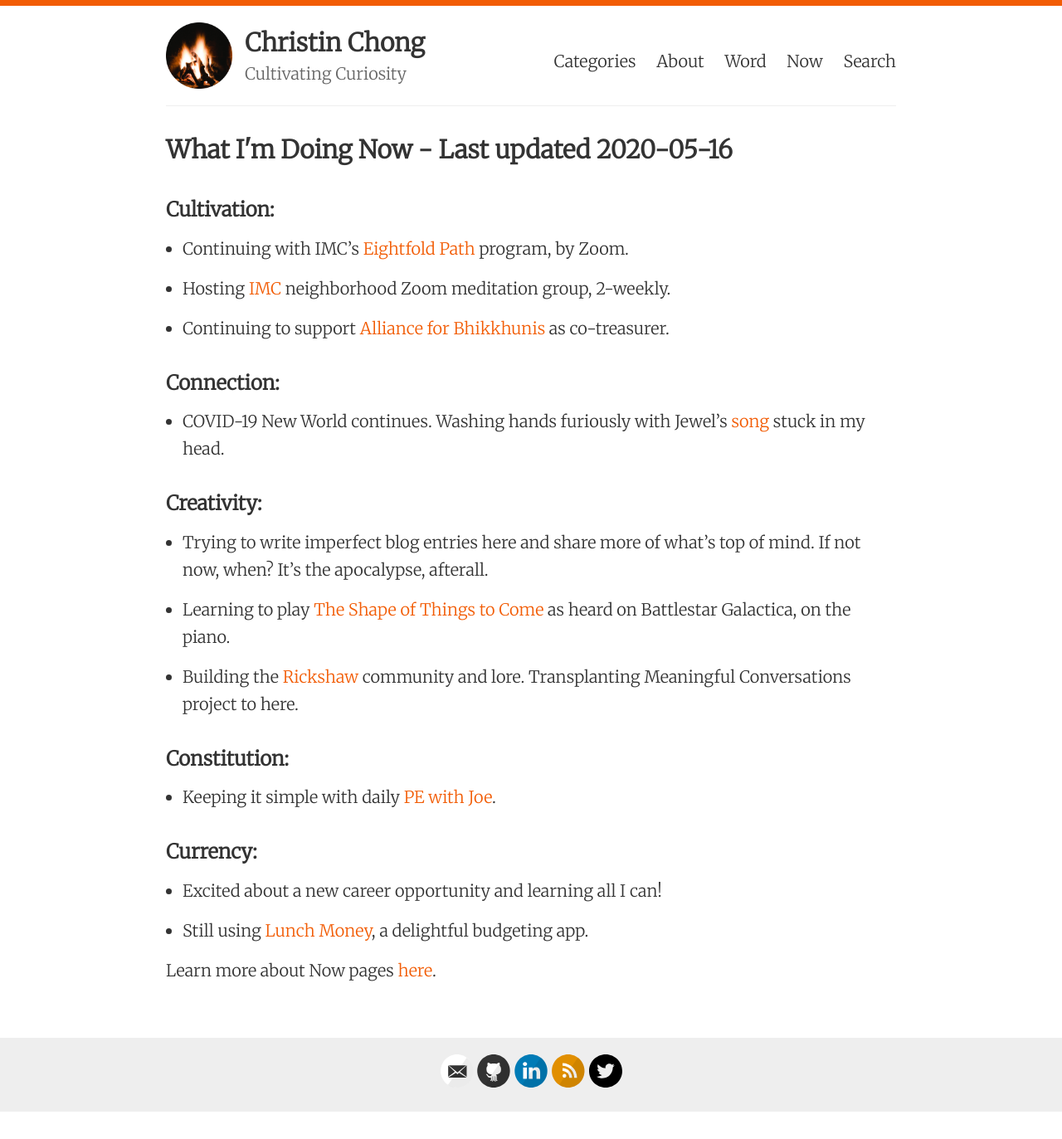
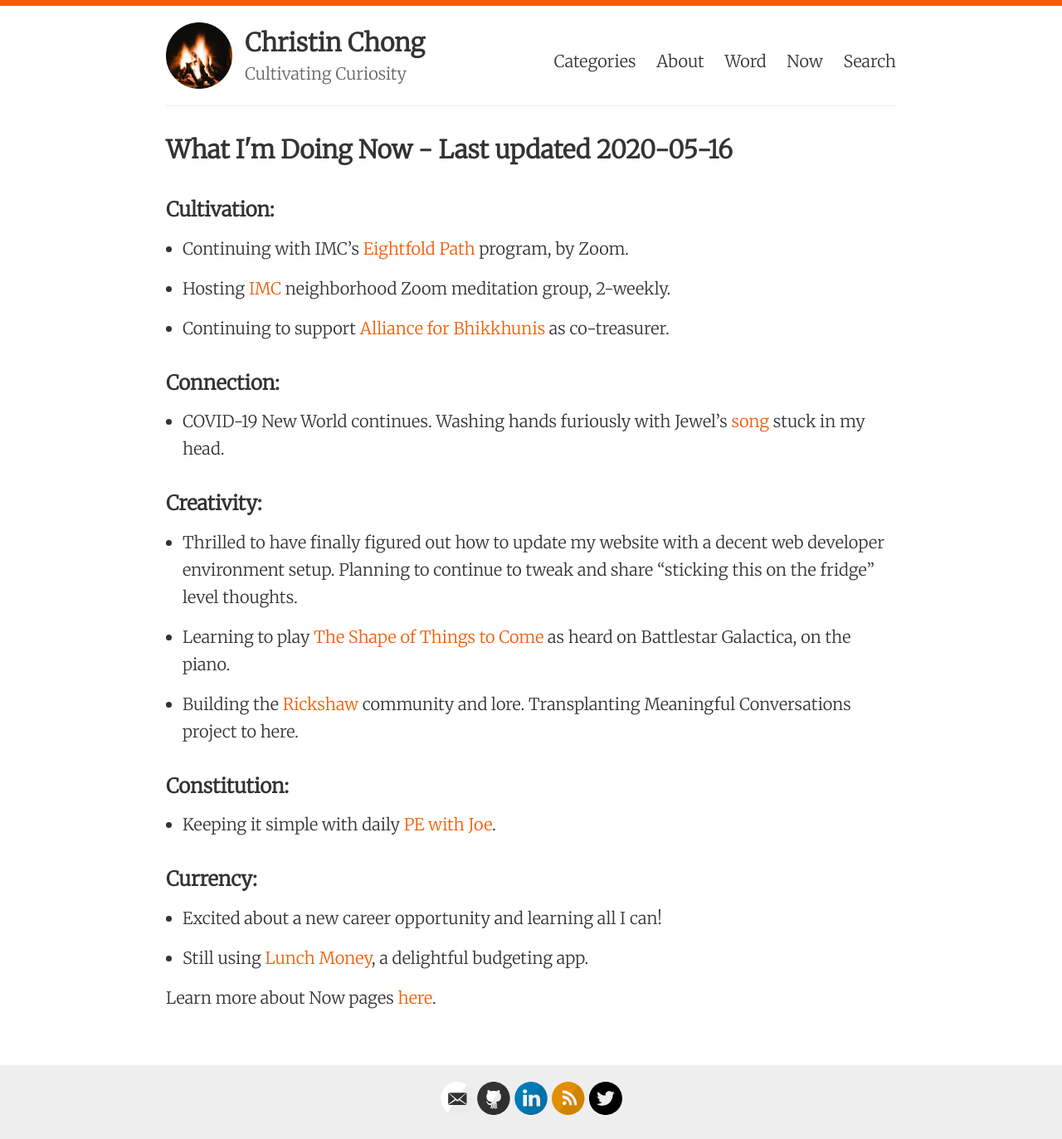
Before and after one commit to codestin/codestin.github.io, a Jekyll site: the page built from _pages/now.md, in a window 1280 px wide. Shown: the whole page at 83% size. Built offline with Jekyll 4.4.1, drawn with Linux system fonts in a browser that asks for light colours; before the commit the page ends 1340 px from its top, so only the background shows below that.

Commit message:
minor now page update

```diff
--- a/_pages/now.md
+++ b/_pages/now.md
@@ -13,7 +13,7 @@
 * COVID-19 New World continues. Washing hands furiously with Jewel's [song](https://www.youtube.com/watch?v=qr8UJ6I3My4) stuck in my head.
 
 ## Creativity:
-* Trying to write imperfect blog entries here and share more of what's top of mind. If not now, when? It's the apocalypse, afterall.
+* Thrilled to have finally figured out how to update my website with a decent web developer environment setup. Planning to continue to tweak and share "sticking this on the fridge" level thoughts.
 * Learning to play [The Shape of Things to Come](https://www.musicnotes.com/sheetmusic/mtd.asp?ppn=MN0093764) as heard on Battlestar Galactica, on the piano.
 * Building the [Rickshaw](https://busterbenson.github.io/rickshaw/) community and lore. Transplanting Meaningful Conversations project to here.
 
```
